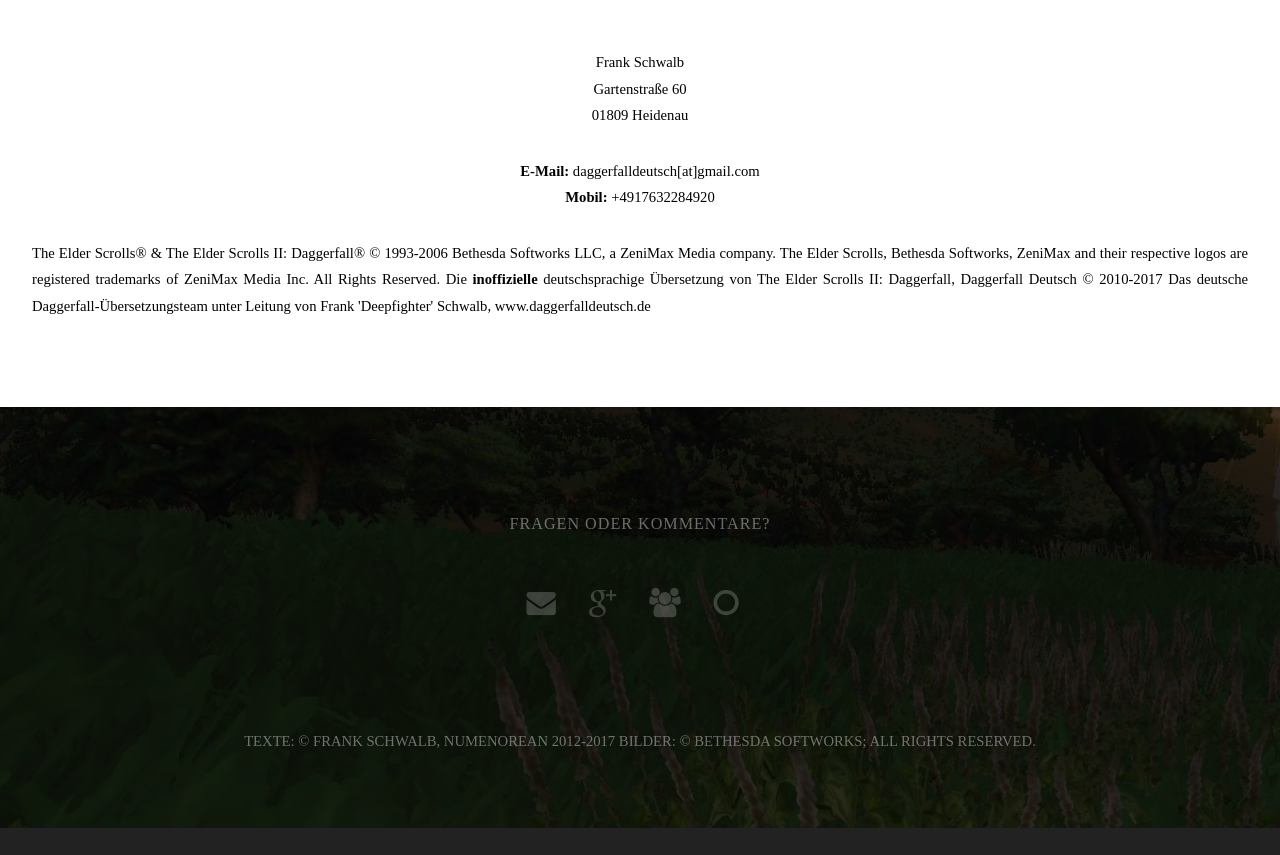
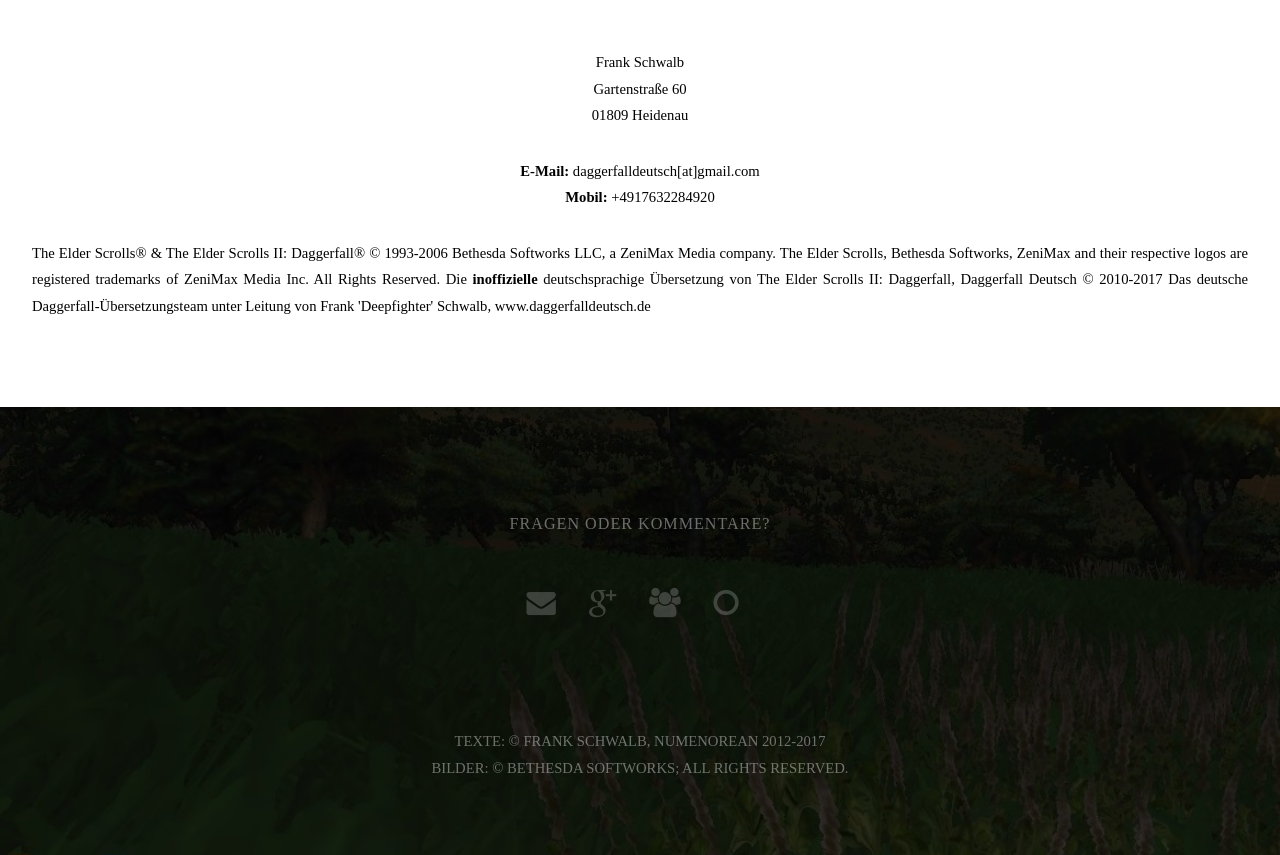
Before and after one commit to deepfighter/daggerfalldeutsch.de, a plain HTML site: page kontakt.html in a window 1280 px wide. Shown: the part 153-1008 px from the top of the page. Before the commit the page ends 981 px from the top, so only its background shows below. Drawn offline with Linux system fonts and the light colour scheme; a web font is replaced by a local one.

Commit message:
Update 171016

```diff
--- a/kontakt.html
+++ b/kontakt.html
@@ -122,8 +122,8 @@
 
 			<!-- Copyright -->
 				<div id="copyright">
-					Texte: &copy; Frank Schwalb, Numenorean 2012-2017
-					Bilder: &copy; Bethesda Softworks; All rights reserved.
+					<center>Texte: &copy; Frank Schwalb, Numenorean 2012-2017<br />
+					Bilder: &copy; Bethesda Softworks; All rights reserved.</center>
 				</div>
 		</div>
 
```
Also changed, not shown: dfalmanach.html (+2 -2 lines), dfbiogfix.html (+2 -2 lines), dfdeutsch.html (+2 -2 lines), dfdokumente.html (+2 -2 lines), dfreisebucht.html (+2 -2 lines), dfzwanzig.html (+2 -2 lines), index.html (+2 -2 lines).
